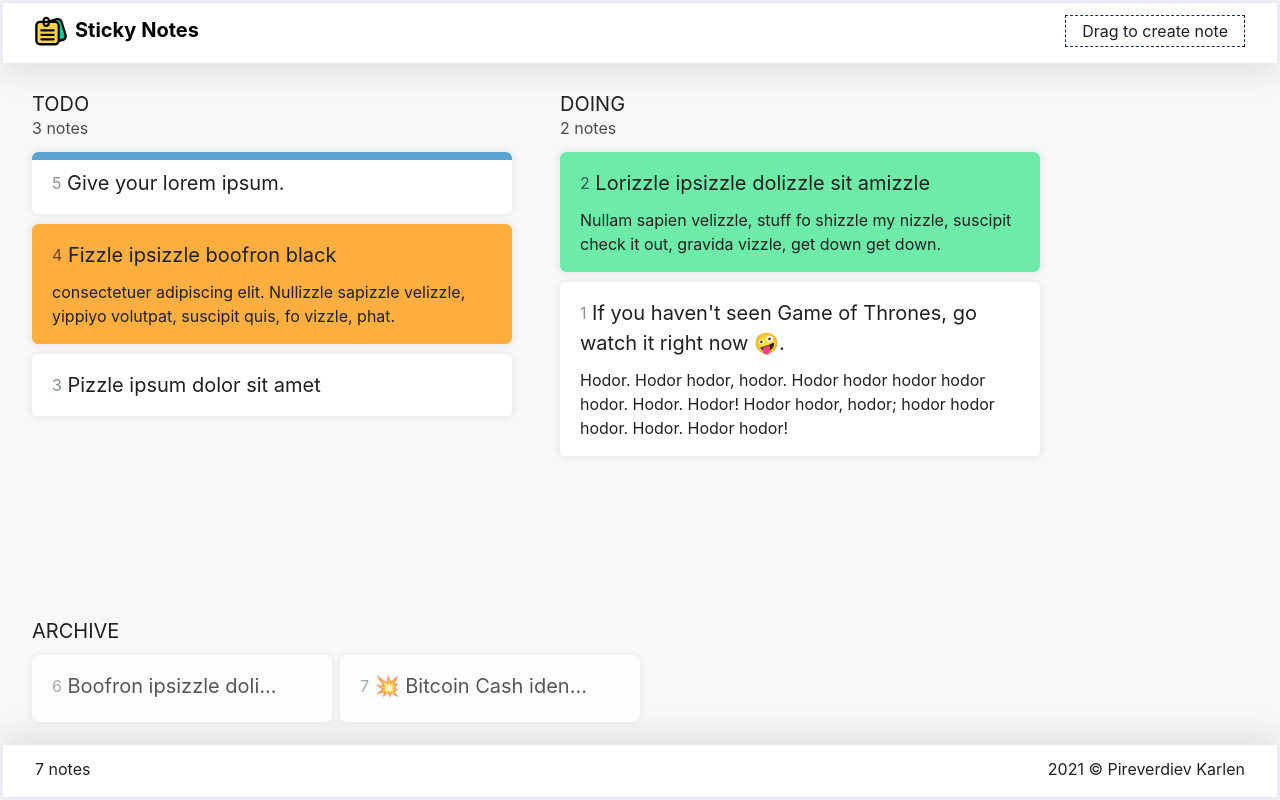
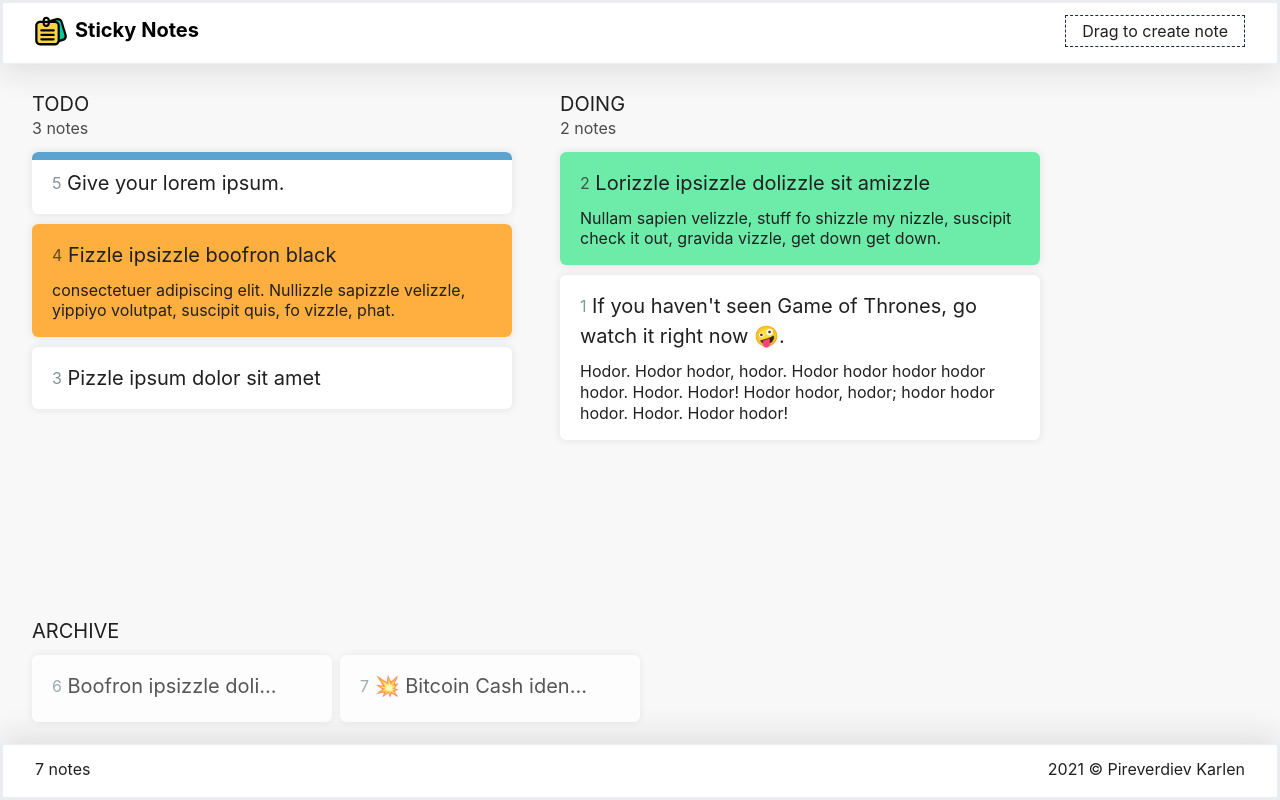
Before and after one commit to Karlen-ll/sticky-notes, a React (Create React App) app: page / in a window 1280 px wide. Built offline with nearby package versions, Linux system fonts and the light colour scheme.

Commit message:
Fix `line-height` for description

```diff
--- a/src/components/Card/Card.scss
+++ b/src/components/Card/Card.scss
@@ -57,6 +57,8 @@
   }
 
   &__description {
+    display: block;
+    line-height: 1.3;
     position: relative;
     z-index: 10;
   }
```
